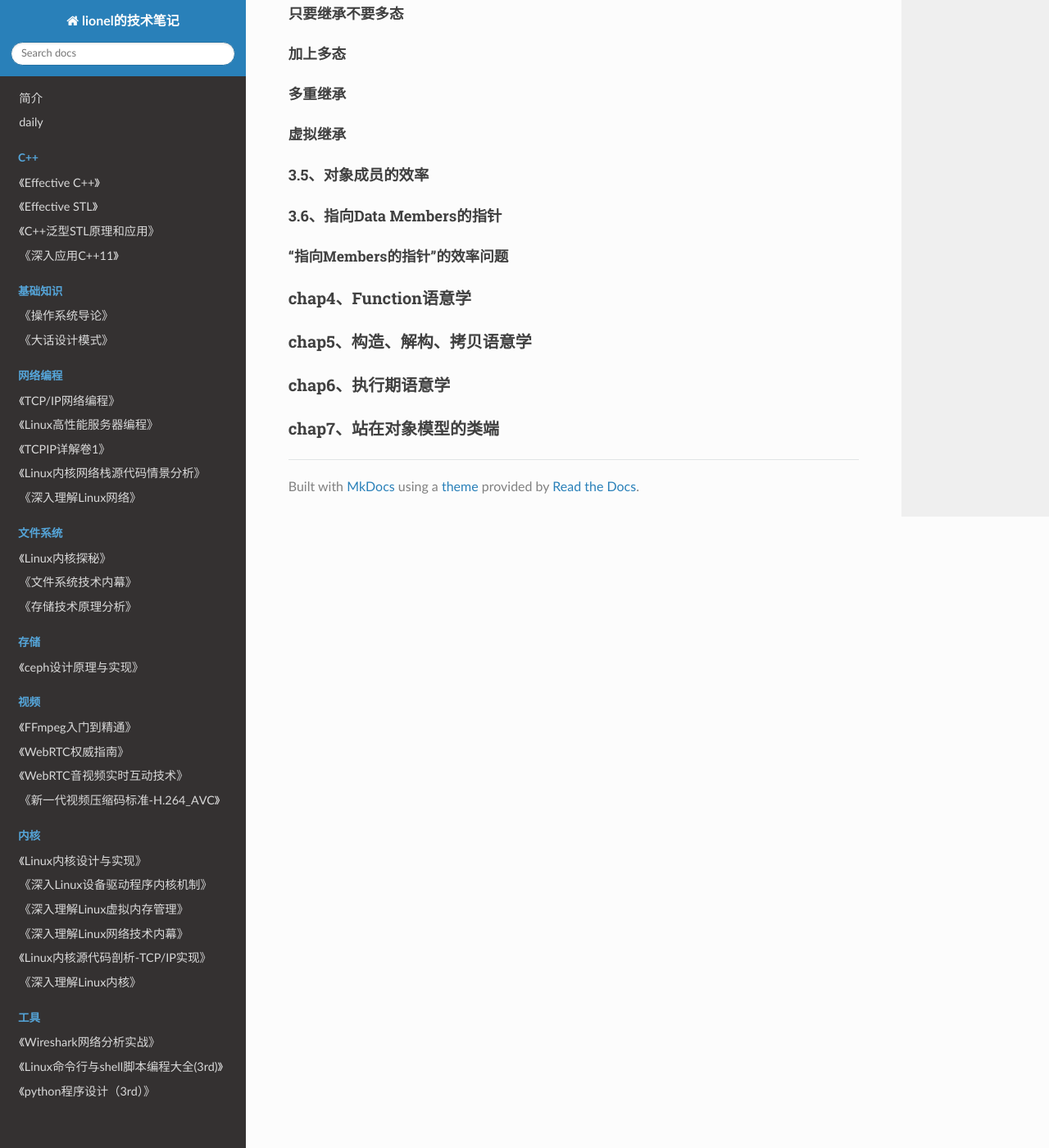
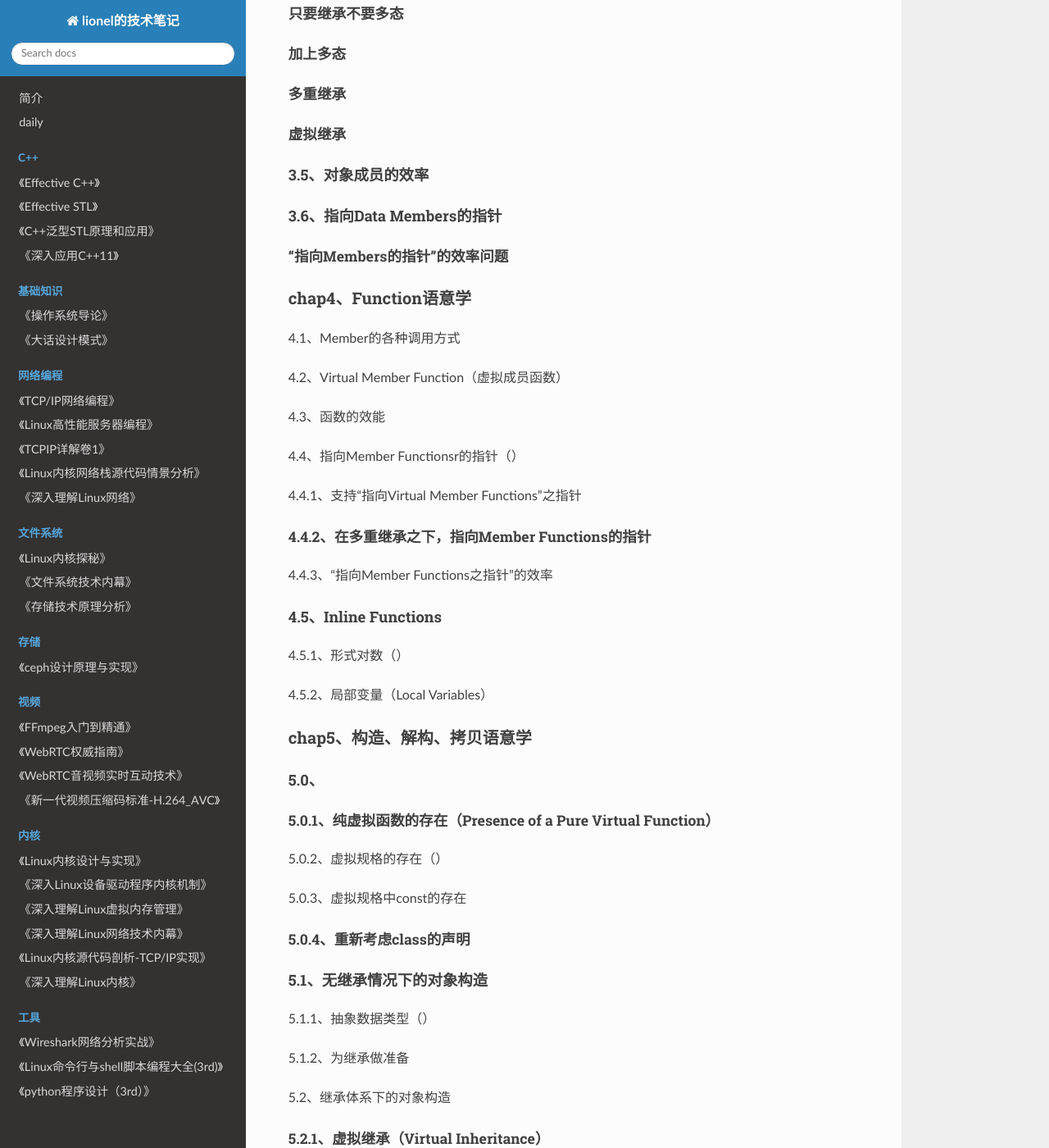
Before and after one commit to wolflion/booknotes, an MkDocs documentation site: the page built from docs/20C++/深度探索C++对象模型.md, in a window 1280 px wide and 1400 px high, scrolled down 4263 px. Shown: the whole window at 82% size. Built offline with MkDocs 1.6.1, drawn with Linux system fonts in a browser that asks for light colours; nearby versions of some CDN libraries; some of the changed text lies outside the part shown.

Commit message:
Update 深度探索C++对象模型.md

```diff
--- a/docs/20C++/深度探索C++对象模型.md
+++ b/docs/20C++/深度探索C++对象模型.md
@@ -177,8 +177,94 @@ class A : public Y, public Z{};
 
 ### chap4、Function语意学
 
+4.1、Member的各种调用方式
+
+4.2、Virtual Member Function（虚拟成员函数）
+
+4.3、函数的效能
+
+4.4、指向Member Functionsr的指针（）
+
+4.4.1、支持“指向Virtual Member Functions”之指针
+
+##### 4.4.2、在多重继承之下，指向Member Functions的指针
+
+4.4.3、“指向Member Functions之指针”的效率
+
+#### 4.5、Inline Functions
+
+4.5.1、形式对数（）
+
+4.5.2、局部变量（Local Variables）
+
 ### chap5、构造、解构、拷贝语意学
+
+#### 5.0、
+
+##### 5.0.1、纯虚拟函数的存在（Presence of a Pure Virtual Function）
+
+5.0.2、虚拟规格的存在（）
+
+5.0.3、虚拟规格中const的存在
+
+##### 5.0.4、重新考虑class的声明
+
+#### 5.1、无继承情况下的对象构造
+
+5.1.1、抽象数据类型（）
+
+5.1.2、为继承做准备
+
+5.2、继承体系下的对象构造
+
+##### 5.2.1、虚拟继承（Virtual Inheritance）
+
+##### 5.2.2、初始化语意学（The Semantics of the vptr Initialization）
+
+5.3、对象复制语意学（）
+
+5.4、对象的功能（）
+
+5.5、解构语意学（Semantics of Destruction）
 
 ### chap6、执行期语意学
 
+6.1、对象的构造和解构
+
+6.1.1、全局对象
+
+6.1.2、局部静态对象
+
+6.1.3、对象数据
+
+6.1.4、Default Constructors和数组
+
+6.2、new和delete运算符
+
+6.2.1、针对数组的new语意
+
+6.2.2、Placement Operator new的语意
+
+6.3、临时性对象
+
+6.3.1、临时性对象的迷思
+
 ### chap7、站在对象模型的类端
+
+7.1、Template
+
+7.2、异常处理（Exception Handing）
+
+7.3、执行期类型识别（，RTTI）
+
+7.4、效率有了，弹性呢？
+
+7.4.1、动态共享函数库
+
+7.4.2、共享内存
+
+### 最后
+
+#### 履历
+
++ 20230720开始看这本书，全天大概过了一遍，chap2确实不太好懂，看前言建议**chap1、3、4先看**，先过一遍，把脉络架起来，边思考边琢磨
```
